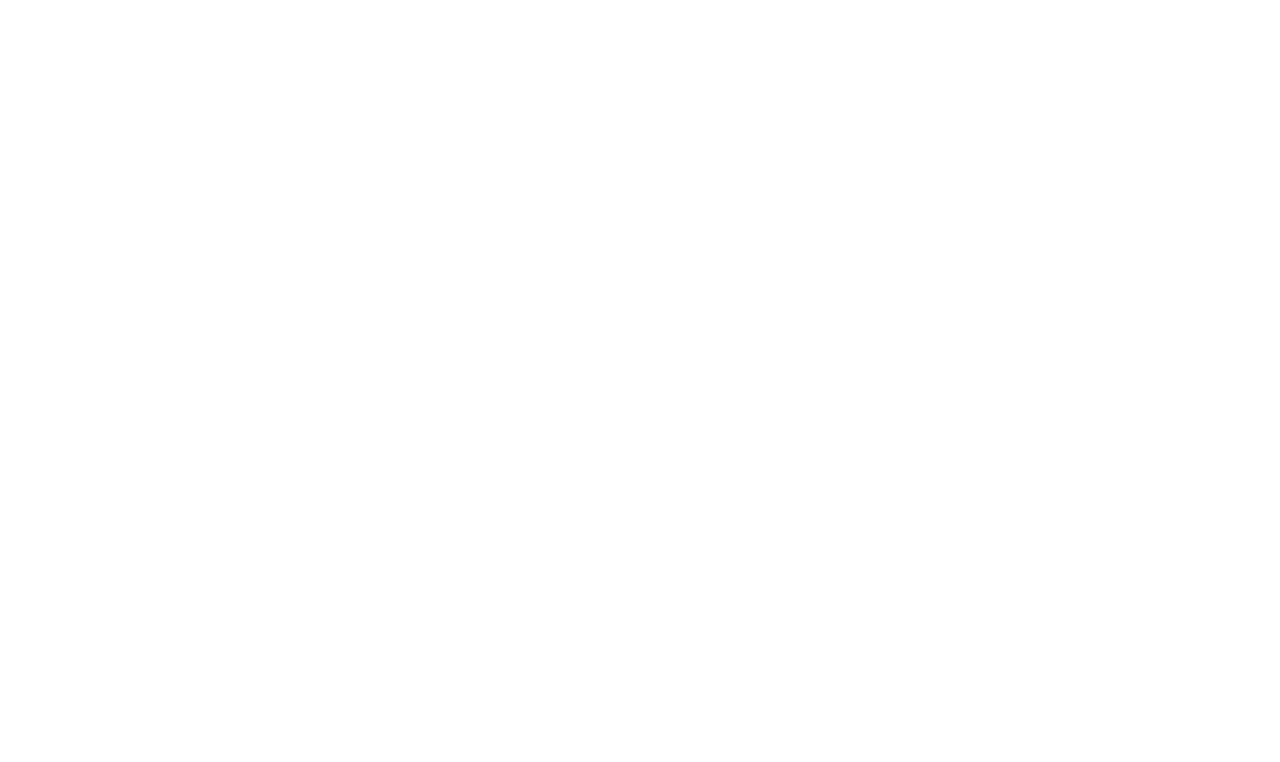
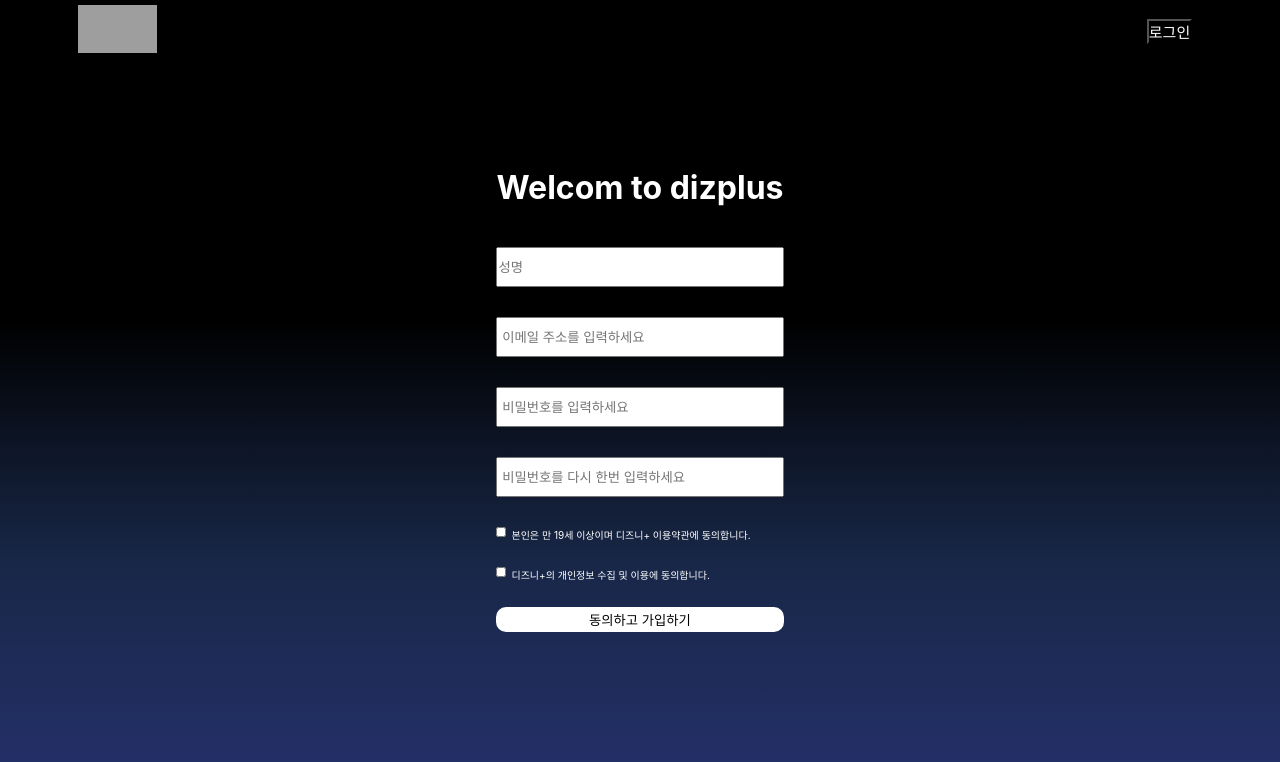
Before and after one commit to 02rynn/dizplus, a React (Create React App) app: page /subscribe in a window 1280 px wide. Shown: the top 762 px of the page. Built offline with nearby package versions, Linux system fonts and the light colour scheme; grey boxes are pictures that could not be loaded.

Commit message:
검색창 시작

```diff
--- a/package.json
+++ b/package.json
@@ -12,12 +12,15 @@
     "@testing-library/react": "^13.4.0",
     "@testing-library/user-event": "^13.5.0",
     "react": "^18.2.0",
+    "react-confetti": "^6.1.0",
     "react-dom": "^18.2.0",
     "react-icons": "^4.4.0",
+    "react-modal": "^3.15.1",
     "react-player": "^2.11.0",
     "react-router-dom": "^6.4.0",
     "react-scripts": "5.0.1",
     "react-slick": "^0.29.0",
+    "react-use-window-size": "^1.0.1",
     "react-youtube": "^10.0.0",
     "slick-carousel": "^1.8.1",
     "styled-components": "^5.3.5",
--- a/src/components/Join.css
+++ b/src/components/Join.css
@@ -1,7 +1,7 @@
 .join-form{
     width: 100vw;
     height: 130vh;
-    background: linear-gradient(to bottom, black 40%,#182747,#25316D);
+    background: linear-gradient(to bottom,#004484 ,#4c7ff3 , #49feff);
     display: flex;
     justify-content: center;
     align-items: center;
@@ -10,7 +10,7 @@
 .join-form__screen{
     width: 500px;
     height: 500px;
-    background-color:black;
+    background-color:rgba(0, 0, 0, 0.5);
     position: relative;
     margin-top: 40px;
 
--- a/src/components/Login.css
+++ b/src/components/Login.css
@@ -12,7 +12,7 @@
  .log{
     width: 100vw;
     height: 150vh;
-    background: linear-gradient(to right,  #C689C6, #8758FF);
+    background: linear-gradient(to right,  #C689C6, #8758FF,#004484 );
  }
 
  .welcome-header{
--- /dev/null
+++ b/src/components/Subscribe.css
@@ -0,0 +1,97 @@
+.join-form{
+
+    background: linear-gradient(to bottom, black 40%,#182747,#25316D);
+    width: 100vw;
+    height: 100vh;
+}
+
+.join-form__header{
+  display: flex;
+ position: fixed;
+ top:5px;
+ justify-content: space-between;
+ align-items: center;
+
+}
+
+.login_button{
+    color: white;
+    background-color: black;
+    font-size: 15px;
+    position: relative;
+    left: 490px;
+    cursor: pointer;
+}
+
+.login_button:hover{
+    scale: 1.2;
+    color: skyblue;
+}
+
+#구독로고{
+    width:79px;
+    height: 48px;
+    position: relative;
+    right:500px;
+
+}
+
+.join-form__inputs{
+    display: flex;
+    flex-direction: column;
+}
+
+.join-form__inputs input{
+    height: 40px;
+    margin-bottom: 30px;
+}
+
+.checkbox1{
+    display: flex;
+
+}
+
+.checkbox2{
+    display: flex;
+
+}
+
+#finish{
+    background-color: white;
+    border-style: none;
+    border-radius: 10px;
+    height: 25px;
+    cursor: pointer;
+}
+
+.Modal {
+    position: fixed;
+    z-index: 200;
+    border: 1px solid #eee;
+    box-shadow: 0 2px 2px #ccc;
+    background-color: white;
+    padding: 10px;
+    text-align: center;
+    box-sizing: border-box;
+    top: 30%;
+    left: 25%;
+    width: 50%;
+    height: 200px;
+    transition: all 0.2s ease-out;
+    display: flex;
+    flex-direction: column;
+    justify-content: center;
+    align-items: center;
+    background-color: #25316D;
+    color: white;
+    border-radius: 10px;
+
+}
+
+#close{
+    margin-top: 20px;
+    width: 20%;
+    border-radius: 10px;
+    border-style: none;
+    cursor: pointer;
+}
--- a/src/components/Subscribe.js
+++ b/src/components/Subscribe.js
@@ -1,5 +1,85 @@
+import {useNavigate} from 'react-router-dom';
+import {useState} from 'react';
+import './Subscribe.css';
+import Modal from 'react-modal';
+
+import Confetti from 'react-confetti'
+
 function Subscribe(){
-    return null;
+
+    let navigate = useNavigate();
+    const [modalIsOpen, setModalIsOpen] = useState(false);
+
+
+    return (
+        <div className='join-form'>
+            <div className='join-form__header'>
+          <div>
+        <img id='구독로고' src="images/whitelogo.png"  />
+          </div>
+        <div>
+            <button className='login_button'>
+                로그인
+            </button>
+        </div>
+        </div>
+
+        <div className='join-form__inputs'>
+            <h1 style={{color:'white' ,marginBottom:'40px'}}>Welcom to dizplus</h1>
+
+            <input type="text" placeholder='성명' />
+
+            <input type="text"
+            id='id'
+            className='login'
+            placeholder=' 이메일 주소를 입력하세요'
+            />
+
+            <input type="password"
+            id='password'
+            className='login'
+            placeholder=' 비밀번호를 입력하세요'
+            />
+
+            <input type="password"
+            id='password'
+            className='login'
+            placeholder=' 비밀번호를 다시 한번 입력하세요'
+            />
+
+            <div className='checkbox1'>
+            <input  style ={{width:'10px', height:'10px', marginRight:'5px'}}
+            type="checkbox" />
+            <p style={{color:'white' ,fontSize:'10px'}}>본인은 만 19세 이상이며 디즈니+ 이용약관에 동의합니다.</p>
+            </div>
+            <div className='checkbox2'>
+            <input  style ={{width:'10px', height:'10px', marginRight:'5px'}}
+            type="checkbox" />
+            <p style={{color:'white', fontSize:'10px'}}>디즈니+의 개인정보 수집 및 이용에 동의합니다.</p>
+            </div>
+
+            <button id='finish' onClick={()=>{
+               setModalIsOpen(true) }} >
+           동의하고 가입하기
+            </button>
+
+            <Modal  className='Modal' isOpen={modalIsOpen} onRequestClose={() => setModalIsOpen(false)}>
+         	dizplus의 가족이 되신것을 <br/> 축하드립니다!
+            <button  id='close' onClick={()=>{
+                navigate('/main')
+            }}>창 닫기 </button>
+            <Confetti
+
+    />
+           </Modal>
+
+
+        </div>
+            </div>
+
+    )
 }
 
+
+
 export default Subscribe;
```
Also changed, not shown: 1 other file (tests, documents, lock files or other folders).
